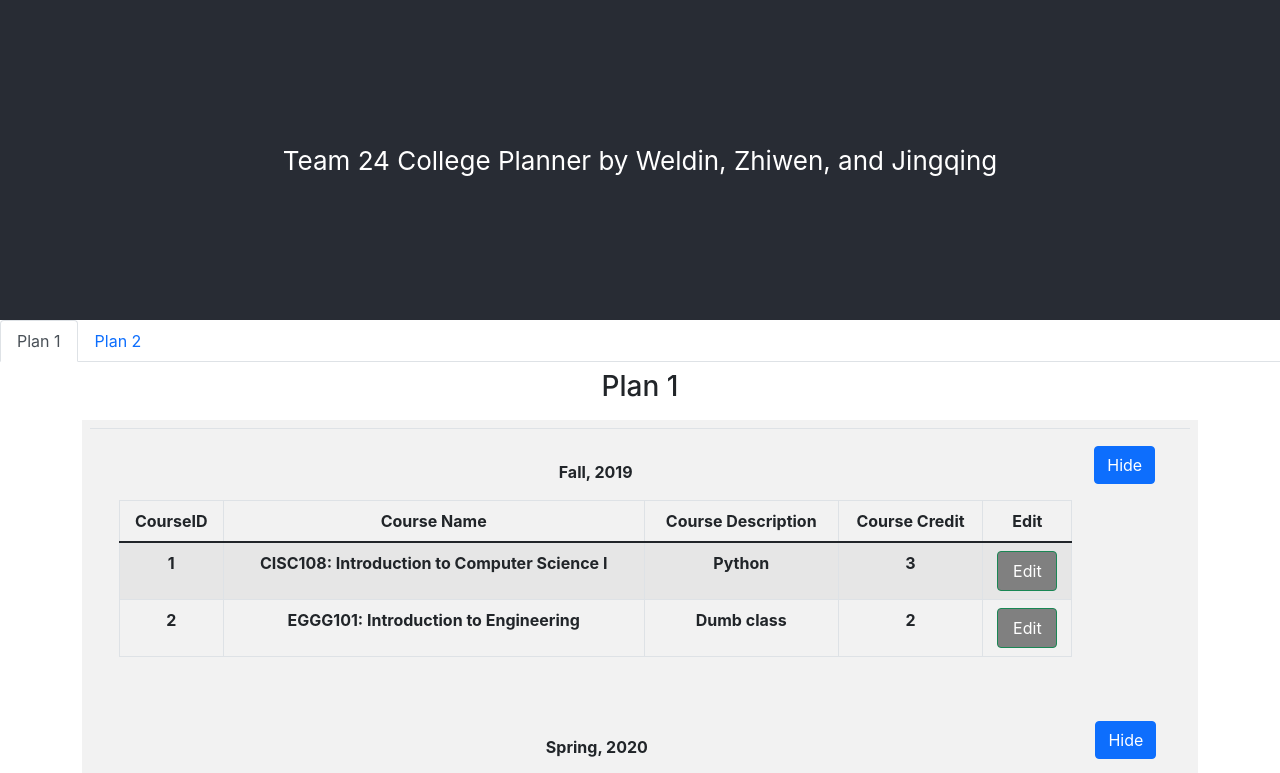
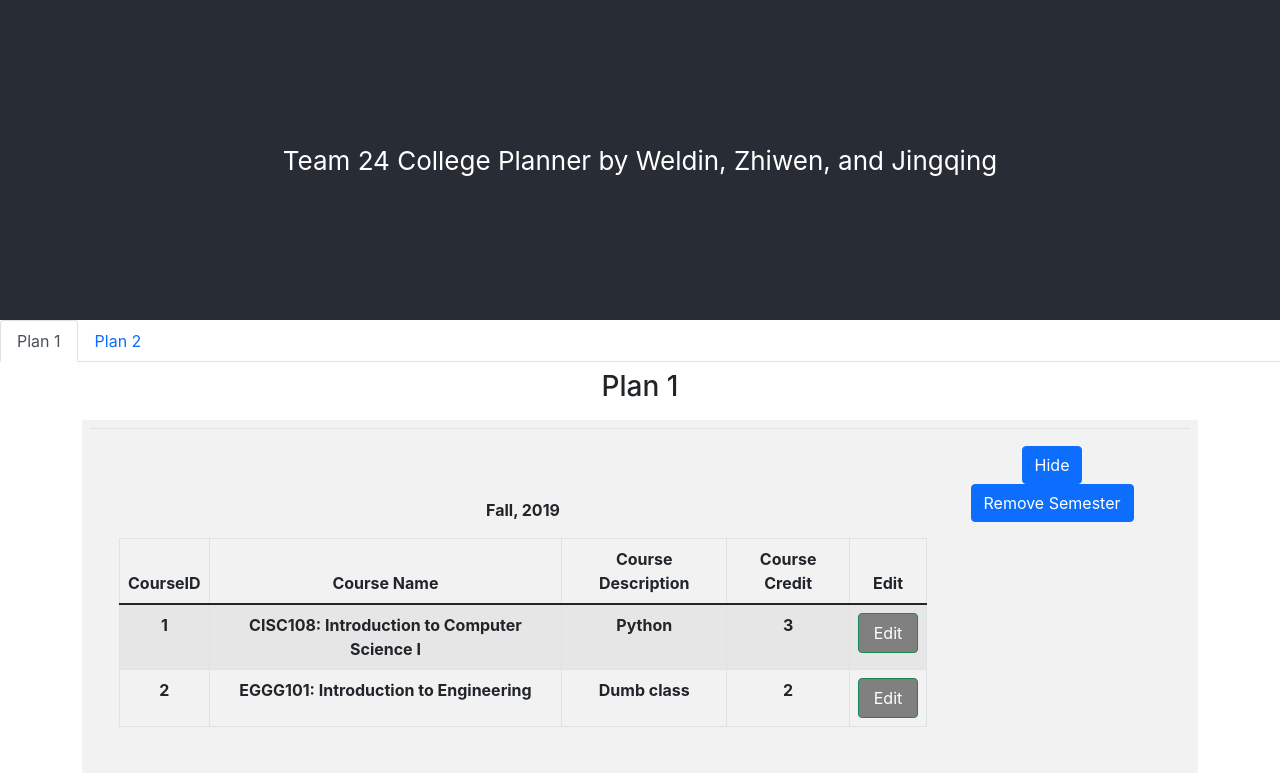
Before and after one commit to UD-CISC275-S22/cis-scheduler-team24, a React (Create React App) app: page / in a window 1280 px wide. Shown: the top 773 px of the page. Built offline with nearby package versions, Linux system fonts and the light colour scheme.

Commit message:
Can remove semesters from plans

```diff
--- a/src/components/listSemesters.tsx
+++ b/src/components/listSemesters.tsx
@@ -4,9 +4,11 @@ import { Semester } from "../interfaces/semester";
 import { ViewSemester } from "./viewSemester";
 
 export function ListSemesters({
-    planSemesters
+    planSemesters,
+    removeSemester
 }: {
     planSemesters: Semester[];
+    removeSemester: (id: number) => void;
 }): JSX.Element {
     return (
         <div>
@@ -17,6 +19,7 @@ export function ListSemesters({
                             <div key={semester.id}>
                                 <ViewSemester
                                     semester={semester}
+                                    removeSemester={removeSemester}
                                 ></ViewSemester>
                             </div>
                         ))}
--- a/src/components/viewPlan.tsx
+++ b/src/components/viewPlan.tsx
@@ -30,7 +30,14 @@ export function ViewPlan({
                 isSkipped: false
             }
         ]);
-        //console.log(semesters);
+    }
+
+    function removeSemester(id: number): void {
+        setSemesters(
+            semesters.filter(
+                (semester: Semester): boolean => semester.id !== id
+            )
+        );
     }
 
     return (
@@ -49,6 +56,7 @@ export function ViewPlan({
                             <td>
                                 <ListSemesters
                                     planSemesters={semesters}
+                                    removeSemester={removeSemester}
                                 ></ListSemesters>
                             </td>
                         </tr>
--- a/src/components/viewSemester.tsx
+++ b/src/components/viewSemester.tsx
@@ -6,15 +6,21 @@ import { Course } from "../interfaces/course";
 import { ListCourses } from "./listCourses";
 
 export function ViewSemester({
-    semester
+    semester,
+    removeSemester
 }: {
     semester: Semester;
+    removeSemester: (id: number) => void;
 }): JSX.Element {
     const [courses /*, setcourses*/] = useState<Course[]>(semester.courses);
     const [semesterName /*, setSemesterName*/] = useState<string>(
         semester.session + ", " + semester.year
     );
     const [showMore, setShowMore] = useState<boolean>(true);
+
+    function deleteSemester(): void {
+        removeSemester(semester.id);
+    }
 
     return (
         <div>
@@ -29,6 +35,9 @@ export function ViewSemester({
                                     onClick={() => setShowMore(!showMore)}
                                 >
                                     {showMore ? "Hide" : "show more"}
+                                </Button>
+                                <Button onClick={deleteSemester}>
+                                    Remove Semester
                                 </Button>
                             </th>
                         </tr>
```
